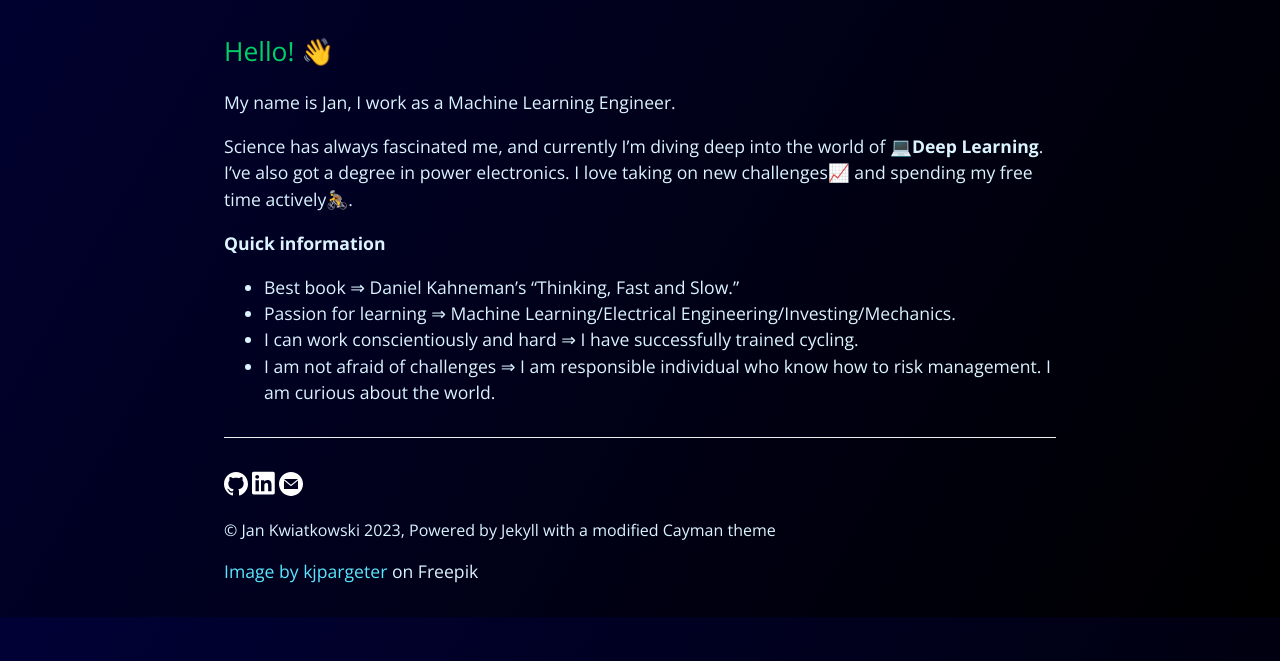
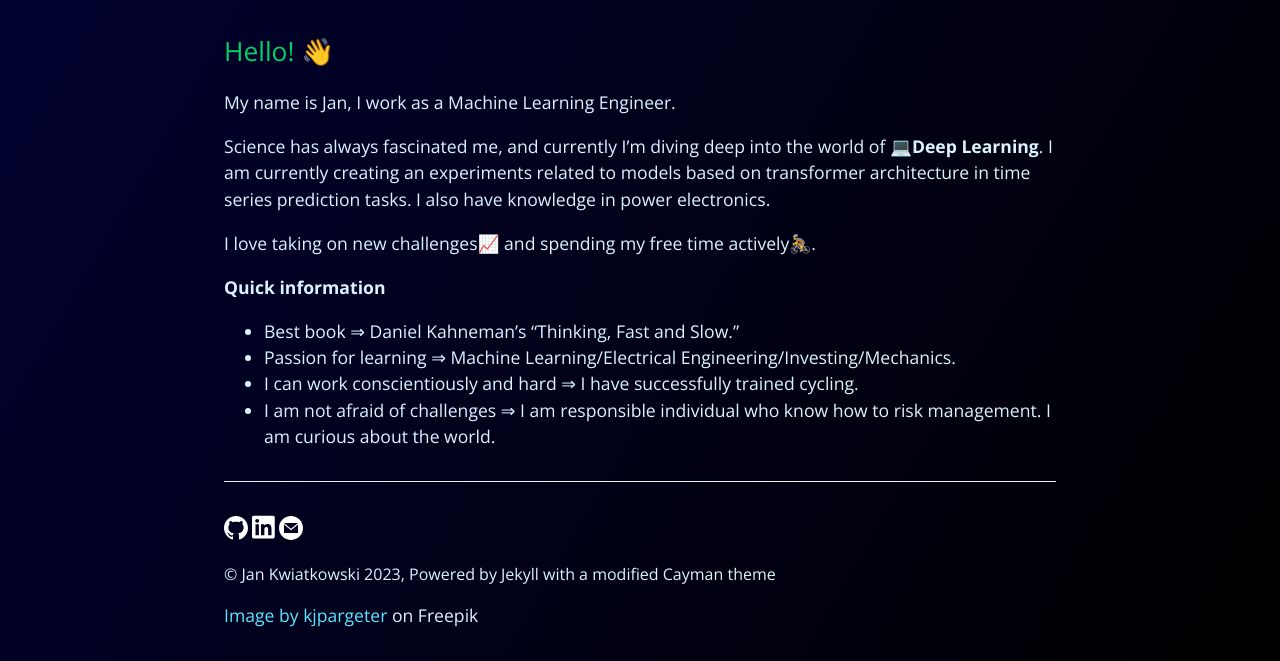
Before and after one commit to jkwiatk1/jk_website, a Jekyll site: the page built from index.md, in a window 1280 px wide. Shown: the part 407-1068 px from the top of the page. Built offline with Jekyll 4.4.1, drawn with Linux system fonts in a browser that asks for light colours.

Commit message:
add job info, change info

```diff
--- a/index.md
+++ b/index.md
@@ -7,7 +7,9 @@ tagline: This page contains information about my experiences and presents the pr
 
 My name is Jan, I work as a Machine Learning Engineer.
 
-Science has always fascinated me, and currently I'm diving deep into the world of 💻**Deep Learning**. I've also got a degree in power electronics. I love taking on new challenges📈 and spending my free time actively🚴.
+Science has always fascinated me, and currently I'm diving deep into the world of 💻**Deep Learning**. I am currently creating an experiments related to models based on transformer architecture in time series prediction tasks. I also have knowledge in power electronics.
+
+I love taking on new challenges📈 and spending my free time actively🚴.
 
 **Quick information**
 * Best book ⇒ Daniel Kahneman's "Thinking, Fast and Slow."
```
Also changed, not shown: _pages/about.md (+4 -0 lines).
